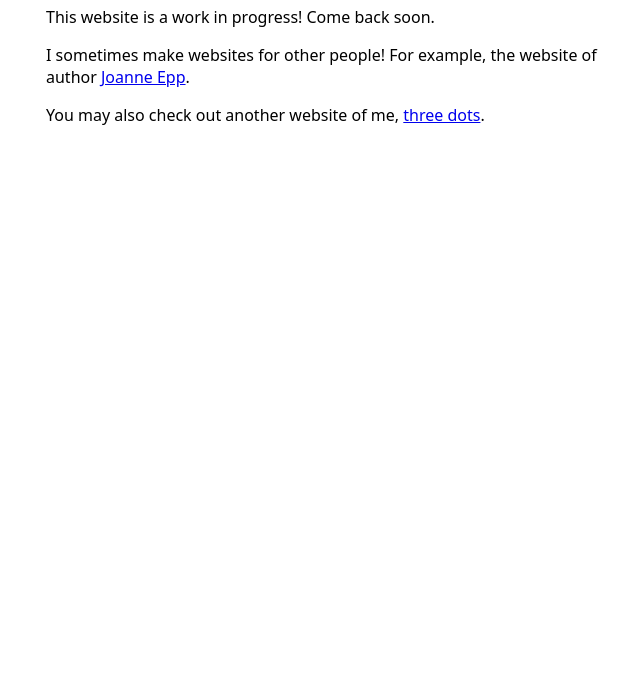
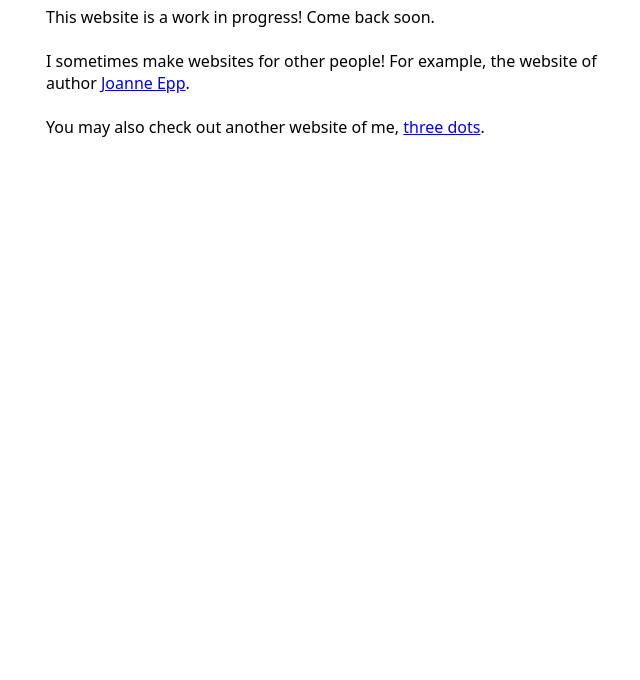
Before and after one commit to acerempel/alanrempel_dot_ca, a plain HTML site: page index.html in a window 1280 px wide. Shown: the part 120-800 px from the top of the page, without its empty margins (306-946 px from the left). Drawn offline with Linux system fonts and the light colour scheme.

Commit message:
Add styles for line height and paragraph spacing

```diff
--- a/index.html
+++ b/index.html
@@ -13,6 +13,13 @@
         max-width: 36rem;
         margin: 0 auto;
       }
+      p, address, ul, ol, dl, blockquote, details, figure, form, table {
+        line-height: 1.375;
+        margin: 1.375em 0;
+      }
+      h1, h2, h3, h4, h5, h6 {
+        margin-bottom: 1.375rem;
+      }
     </style>
   </head>
   <body>
```
